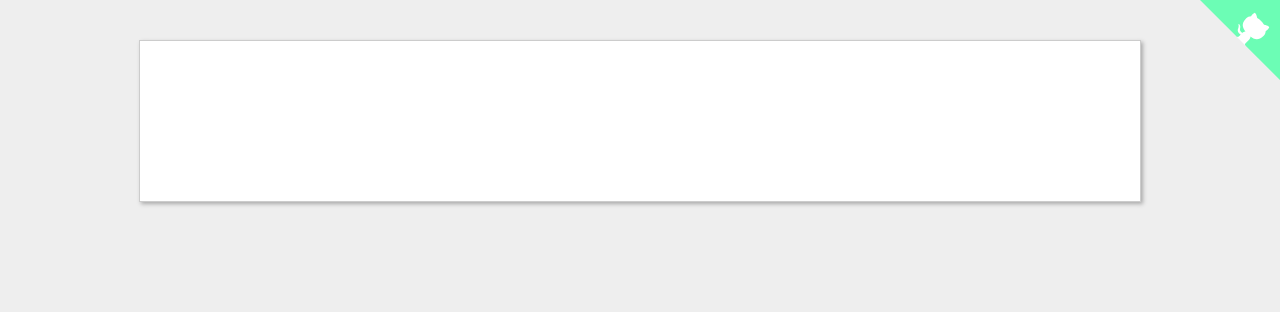
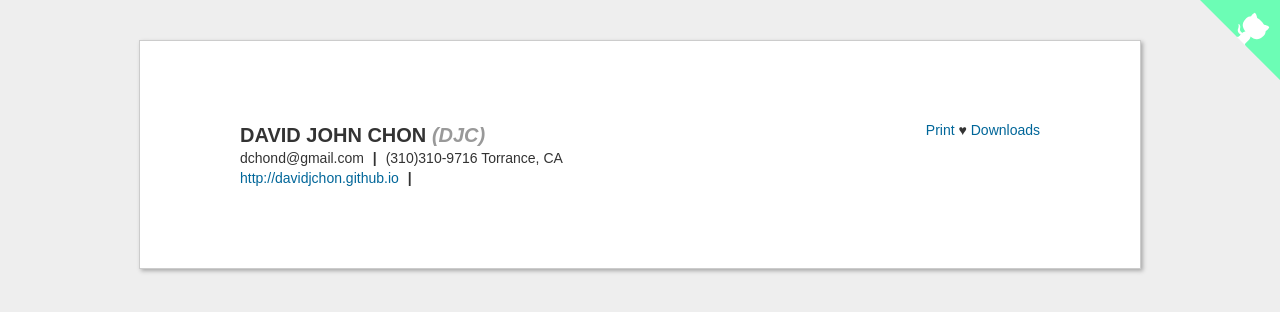
Before and after one commit to davidjchon/davidjchon.github.io, a Jekyll site: the page resume.html, which Jekyll copies as it is, in a window 1280 px wide. Shown: the top 312 px of the page. Built offline with Jekyll 4.4.1, drawn with Linux system fonts in a browser that asks for light colours; some web fonts are replaced.

Commit message:
More Data

```diff
--- a/resume.html
+++ b/resume.html
@@ -200,8 +200,22 @@
 	<a href="https://github.com/davidjchon" class="github-corner"><svg width="80" height="80" viewBox="0 0 250 250" style="fill:#6CFDB5; color:#fff; position: absolute; top: 0; border: 0; right: 0;"><path d="M0,0 L115,115 L130,115 L142,142 L250,250 L250,0 Z"></path><path d="M128.3,109.0 C113.8,99.7 119.0,89.6 119.0,89.6 C122.0,82.7 120.5,78.6 120.5,78.6 C119.2,72.0 123.4,76.3 123.4,76.3 C127.3,80.9 125.5,87.3 125.5,87.3 C122.9,97.6 130.6,101.9 134.4,103.2" fill="currentColor" style="transform-origin: 130px 106px;" class="octo-arm"></path><path d="M115.0,115.0 C114.9,115.1 118.7,116.5 119.8,115.4 L133.7,101.6 C136.9,99.2 139.9,98.4 142.2,98.6 C133.8,88.0 127.5,74.4 143.8,58.0 C148.5,53.4 154.0,51.2 159.7,51.0 C160.3,49.4 163.2,43.6 171.4,40.1 C171.4,40.1 176.1,42.5 178.8,56.2 C183.1,58.6 187.2,61.8 190.9,65.4 C194.5,69.0 197.7,73.2 200.1,77.6 C213.8,80.2 216.3,84.9 216.3,84.9 C212.7,93.1 206.9,96.0 205.4,96.6 C205.1,102.4 203.0,107.8 198.3,112.5 C181.9,128.9 168.3,122.5 157.7,114.1 C157.9,116.9 156.7,120.9 152.7,124.9 L141.0,136.5 C139.8,137.7 141.6,141.9 141.8,141.8 Z" fill="currentColor" class="octo-body"></path></svg></a>
 	<style>.github-corner:hover .octo-arm{animation:octocat-wave 750ms ease-in-out}@keyframes octocat-wave{0%,100%{transform:rotate(0)}20%,60%{transform:rotate(-25deg)}40%,80%{transform:rotate(10deg)}}@media (max-width:500px){.github-corner:hover .octo-arm{animation:none}.github-corner .octo-arm{animation:octocat-wave 560ms ease-in-out}}</style>
 	<div id="resume">
-		<div class="print-download">
-
+		<div class="print-download"><a href="javascript:window.print()">Print</a> &hearts; <a href="#">Downloads</a>
+		</div>
+		<div id="nameBlock" class="largeFont">
+			<span class="name">DAVID JOHN CHON</span>
+			<em>(DJC)</em>
+		</div>
+		<div class="contactBlock">
+			<span class="email">dchond@gmail.com</span>
+			<span class="divider">|</span>
+			<span class="phone">(310)310-9716</span>
+			<span class="address">Torrance, CA</span>
+		</div>
+		<div id="profilesBlock">
+			<span class="url"><a href="http://davidjchon.github.io">http://davidjchon.github.io</a></span>
+			<span class="divider">|</span>
+			<span class="url"><a href=""></a>
 	</div>
 
 </body>
```
